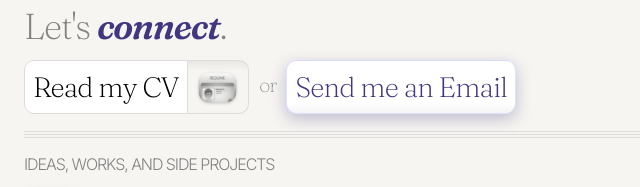
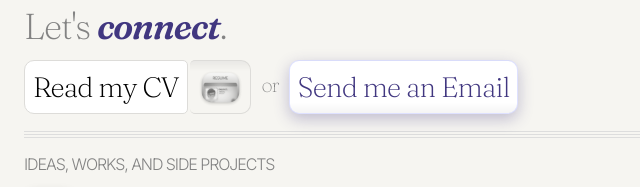
Before and after one commit to oiwyn/website, an Astro site: page / in a window 1280 px wide. Shown: the part 336-523 px from the top of the page, 0-640 px from the left. Built offline with nearby package versions, Linux system fonts and the light colour scheme; Astro itself is replaced by a stand-in of ours.

Commit message:
resume button fix

```diff
--- a/src/pages/index.astro
+++ b/src/pages/index.astro
@@ -109,8 +109,9 @@ import imgResume from '../assets/web_resume.png';
 			.resume{
 				display: flex;
 				align-items: center;
+				gap: .15rem;
 				.button{
-					border-radius: 10px 0 0 10px;
+					border-radius: 10px 5px 5px 10px;
 				}
 				.side{
 					position: relative;
@@ -118,7 +119,7 @@ import imgResume from '../assets/web_resume.png';
 					a{
 						position: relative;
 						padding: .21rem .1rem .26rem .1rem;
-						border-radius: 0 10px 10px 0;
+						border-radius: 5px 10px 10px 5px;
 						border: 1px solid #DDDCD9;
 						border-left: none;
 						background: linear-gradient(0deg, rgba(0, 0, 0, 0) 80%, rgba(0, 0, 0, 0.05) 100%), rgba(255, 255, 255, 0);
```
